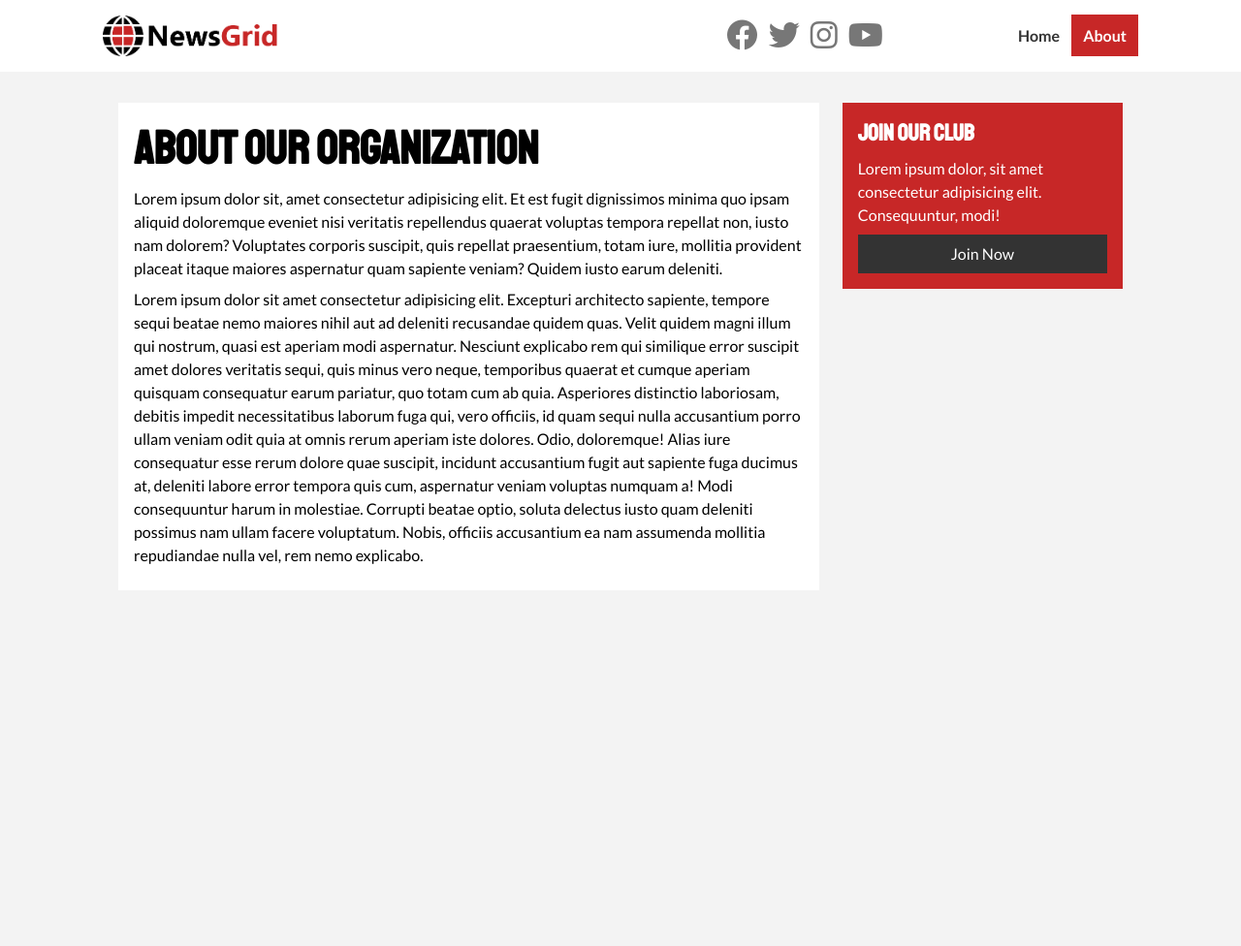
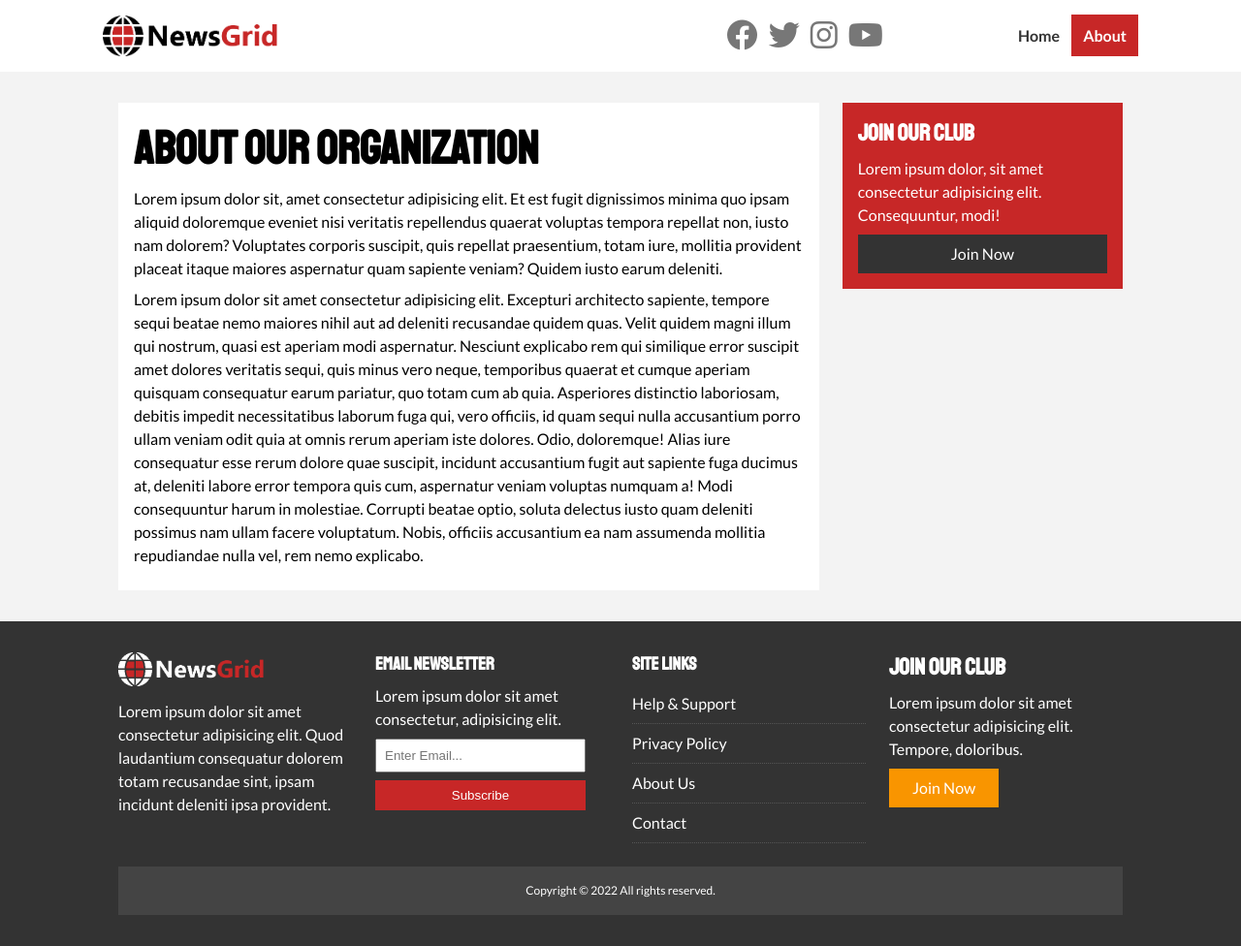
Before and after one commit to Damjan15/NewsGrid, a plain HTML site: page about.html in a window 1280 px wide. Shown: the whole page at 97% size. Before the commit the page ends 800 px from the top, so only its background shows below. Drawn offline with Linux system fonts and the light colour scheme.

Commit message:
Updated form on all pages

```diff
--- a/about.html
+++ b/about.html
@@ -80,5 +80,45 @@
             </div>
         </div>
     </section>
+
+     <!-- Footer -->
+     <footer id="main-footer" class="py-2">
+        <div class="container footer-container">
+            <div>
+                <img src="assets/logo_light.png" alt="NewsGrid Logo Light">
+                <p>Lorem ipsum dolor sit amet consectetur adipisicing elit. Quod laudantium consequatur dolorem totam recusandae sint, ipsam incidunt deleniti ipsa provident.</p>
+            </div>
+
+            <div>
+                <h3>Email Newsletter</h3>
+                <p>Lorem ipsum dolor sit amet consectetur, adipisicing elit.</p>
+
+                <form method="POST" data-netlify="true" name="contact">
+                    <input type="email" name="email" placeholder="Enter Email...">
+                    <input type="submit" value="Subscribe" class="btn btn-primary">
+                </form>
+            </div>
+
+            <div>
+                <h3>Site Links</h3>
+                <ul class="list">
+                    <li><a href="#">Help & Support</a></li>
+                    <li><a href="#">Privacy Policy</a></li>
+                    <li><a href="#">About Us</a></li>
+                    <li><a href="#">Contact</a></li>
+                </ul>
+            </div>
+
+            <div>
+                <h2>Join Our Club</h2>
+                <p>Lorem ipsum dolor sit amet consectetur adipisicing elit. Tempore, doloribus.</p>
+                <a href="#" class="btn btn-secondary">Join Now</a>
+            </div>
+
+            <div>
+                <p>Copyright &copy; 2022 All rights reserved.</p>
+            </div>
+        </div>
+    </footer>
 </body>
 </html>
```
Also changed, not shown: article.html (+40 -0 lines), index.html (+2 -2 lines).
